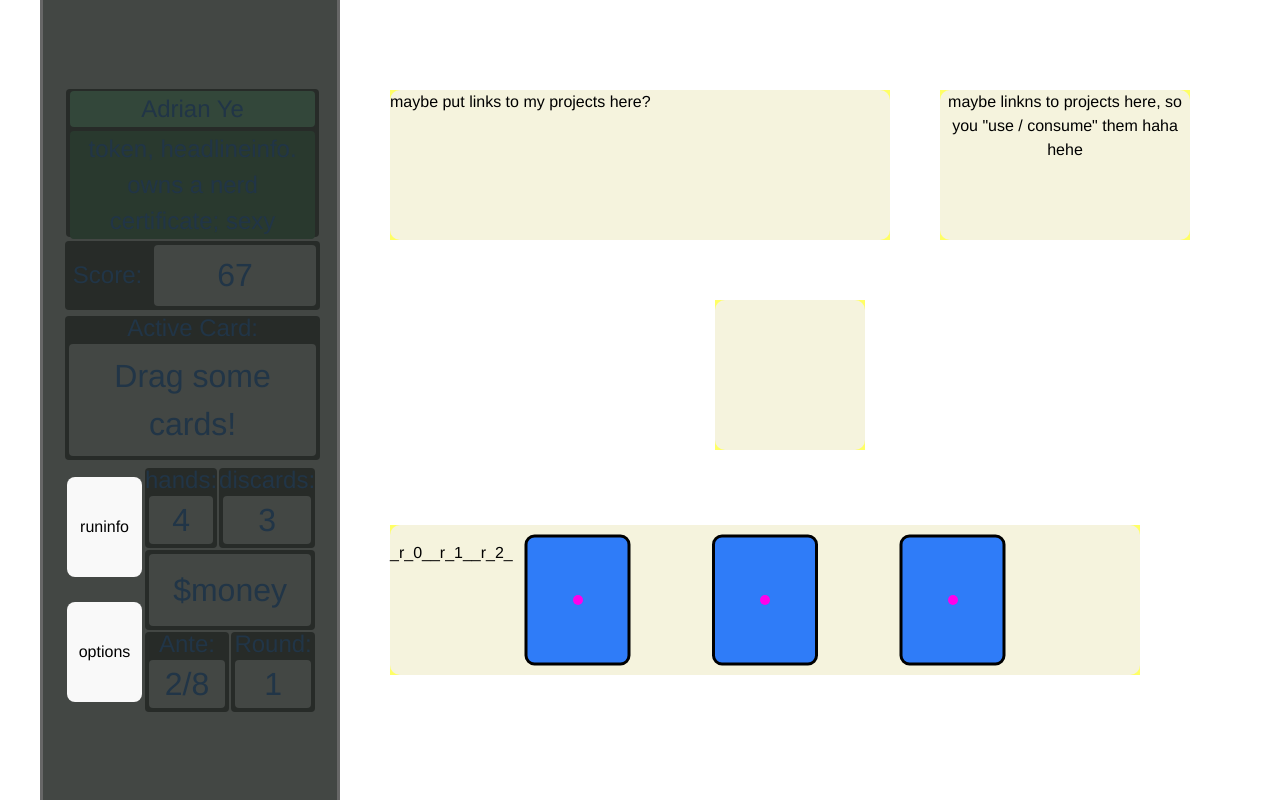
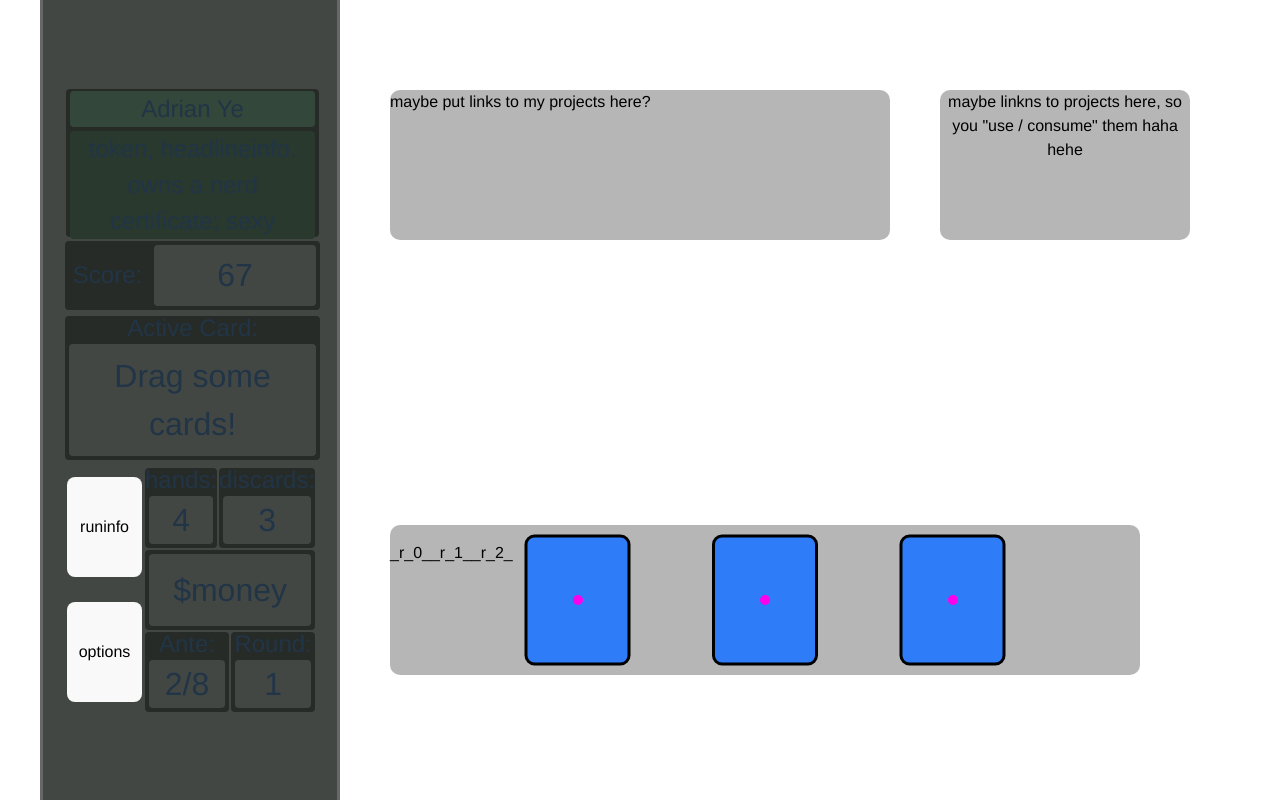
Before and after one commit to a0-ye/aye-site, a React (Vite) app: page / in a window 1280 px wide. Built offline with nearby package versions, Linux system fonts and the light colour scheme; a web font is replaced by a local one.

Commit message:
Zone & Card style updates

```diff
--- a/src/App.tsx
+++ b/src/App.tsx
@@ -7,7 +7,7 @@ import { AboutMeThumbnail } from './assets/CardContent/AboutMe'
 import MotionCard from './assets/components/DraggableCardKit/MotionCard'
 import CardZone from './assets/components/DraggableCardKit/CardZone'
 
-import { DndContext, type DragEndEvent, type UniqueIdentifier } from '@dnd-kit/core'
+import { DndContext, type DragEndEvent, type DragOverEvent, type DragStartEvent, type UniqueIdentifier } from '@dnd-kit/core'
 import { makeCoords, useCardHandler, type CardData, type CardMap, type ZoneData, type ZoneMap } from './assets/components/DraggableCardKit/CardKitFunctions'
 import { motion, rgba, useMotionValue, useSpring } from 'motion/react'
 
@@ -18,7 +18,7 @@ import { animate } from 'motion'
 function App() {
 
   // ======= INIT ==========================================
-  const [activeCard, setActiveCard] = useState<UniqueIdentifier | null>(null) // needs to be here to give props to cards
+  const [activeCard, setActiveCard] = useState<CardData | null>(null) // needs to be here to give props to cards
 
   const c1ID = useId();
   const c2ID = useId();
@@ -44,7 +44,7 @@ function App() {
 
   useEffect(()=>{
     if (activeCard){
-      animate("div",{'--boss-blind-color':colorMap[activeCard]});
+      animate("div",{'--boss-blind-color':colorMap[activeCard.id]});
 
     } else {
       animate("div",{'--boss-blind-color':DEFAULT_COLOR});
@@ -66,7 +66,7 @@ function App() {
                     dimensions:{width:150,height:150}, changeOrigins:() => {}},
   }
 
-  // create State & Managers + load zones
+  // create Card State & Managers + load zones
   const [cardsData, zoneData, moveCard, trySwapOrigins] = useCardHandler(initialCards, initialZones, handZoneID);
 
   // ======== END INIT ==========================================================
@@ -82,15 +82,39 @@ function App() {
 
   },[activeCard])
 
+  const [disableZoneFlag, setDisableZoneFlag] = useState(true)
+  const [draggedCardStartZone, setDraggedCardStartZone] = useState<UniqueIdentifier|null>(null)
+  const handleDragStart = (event:DragStartEvent) => {
+    setDisableZoneFlag(false);
+    setDraggedCardStartZone(event.active.data.current?.origin_zone)
+
+    console.log('drag start:');
+  }
+
+  const handleOnDragOver = (event:DragOverEvent)=>{
+    console.log(
+      // over is the zone, active is the card
+      // draggedCardStartZone,
+      event.over?.id,
+      event.active.id,
+    );
+
+
+
+  }
+
   const handleDragEnd = (event:DragEndEvent) => {
     // over contains the ID of the droppable zone
+    setDisableZoneFlag(true);
+    // console.log(disableUseZone.current);
+
     if(!event.over) return
     const {active, over} = event;
     const cardID = active.id
     const nextZoneID = over.id
     if (cardsData[cardID].zone === nextZoneID) return;
     if (nextZoneID === UseZoneID){
-      setActiveCard(cardID)
+      setActiveCard(cardsData[cardID])
       console.log(cardID, " in UseZone! activeCard: ", activeCard);
     }
     draggedCardPrevZoneID.current = cardsData[cardID].zone
@@ -99,11 +123,12 @@ function App() {
     // console.log("updating card zone for", cardsData[cardID]);
   }
 
+
   function generateCards(): ReactNode {
     return Object.entries(cardsData).map(([id, cardData]) => {
       return (<MotionCard
         key={id}
-        activeCard={activeCard}
+        activeCard={activeCard? activeCard.id : null}
         setActiveCard={setActiveCard}
         cardData={cardData}
         trySwapOrigins={trySwapOrigins}
@@ -115,24 +140,27 @@ function App() {
   return (
     <>
       <div id='leftcol' >
-        <LeftPanel activeCard={activeCard}></LeftPanel>
+        <LeftPanel activeCard={activeCard? activeCard.id : null}></LeftPanel>
       </div>
       <div id='centercol'>
         <div className='CardBounds' style={{}}>
-            <DndContext onDragEnd={handleDragEnd}>
+            <DndContext onDragEnd={handleDragEnd}
+                        onDragStart={handleDragStart}
+                        onDragOver={handleOnDragOver}
+                        >
             {generateCards()}
-            <CardZone zoneData={zoneData[handZoneID]}  >
+            <CardZone zoneData={zoneData[handZoneID]}  draggedCardStartZone={draggedCardStartZone}>
             </CardZone>
 
-            <CardZone zoneData={zoneData[jokerZoneID]}  >
+            <CardZone zoneData={zoneData[jokerZoneID]}  draggedCardStartZone={draggedCardStartZone}>
               maybe put links to my projects here?
             </CardZone>
 
-            <CardZone zoneData={zoneData[consumableZoneID]}  >
+            <CardZone zoneData={zoneData[consumableZoneID]}  draggedCardStartZone={draggedCardStartZone}>
               maybe linkns to projects here, so you "use / consume" them haha hehe
             </CardZone>
 
-            <CardZone zoneData={zoneData[UseZoneID]}  >
+            <CardZone zoneData={zoneData[UseZoneID]}draggedCardStartZone={draggedCardStartZone} disableFlag={disableZoneFlag}  >
 
             </CardZone>
 
--- a/src/assets/components/DraggableCardKit/CardKitFunctions.tsx
+++ b/src/assets/components/DraggableCardKit/CardKitFunctions.tsx
@@ -124,7 +124,7 @@ export function useCardHandler(initialCardData: CardMap, initialZones: ZoneMap,
     }
     // do nothing if the closest origin is it's current origin
     if (cardID == nearest) {return}
-    console.log(`swap[${cardID}]: nearest origin belongs to ${nearest}, compared from point (${point.x},${point.y})`);
+    // console.log(`swap[${cardID}]: nearest origin belongs to ${nearest}, compared from point (${point.x},${point.y})`);
     const c1Origin = cardsData[cardID].origin
     const c2Origin = cardsData[nearest].origin
     setCardsData((prevCardsData) => {
--- a/src/assets/components/DraggableCardKit/CardZone.tsx
+++ b/src/assets/components/DraggableCardKit/CardZone.tsx
@@ -1,11 +1,15 @@
 
-import {motion } from "motion/react"
-import { useEffect, useRef, useState, type CSSProperties, type ReactNode} from "react"
+import {motion, useAnimate } from "motion/react"
+import { useEffect, useRef, useState, type CSSProperties, type ReactNode, type RefObject} from "react"
 import Droppable from "../dnd-kit-wrappers/droppable";
 import { makeCoords, type ZoneData, type coord } from "./CardKitFunctions";
+import type { UniqueIdentifier } from "@dnd-kit/core";
 
 interface ZoneProps{
     zoneData:ZoneData,
+    // disableFlagRef?:RefObject<boolean | undefined>,
+    disableFlag?:boolean
+    draggedCardStartZone: UniqueIdentifier | null;
     style?: CSSProperties;
     children?: ReactNode;
 }
@@ -31,13 +35,15 @@ function calculateAnchors(numCards:number, zoneData:ZoneData): coord[] {
  * Position of where the div lives is based on the ZoneData.position
  */
 export default function CardZone(props: ZoneProps) {
-    const ref = useRef<HTMLDivElement>(null)
+    const [scope, animate] = useAnimate();
     const [currentOrigins, setOrigins] = useState([makeCoords(0,0)])
     const zoneData = props.zoneData;
     const zonePosition = zoneData.position;    // position of the cardzone's top left within the parent div
     const zoneDimensions = zoneData.dimensions;
     const droppableProps = {
-        style: droppableStyle,
+        style: {
+            backgroundColor: props.draggedCardStartZone != zoneData.id ? "#2f00ffff" : undefined,
+        },
         drop_id:zoneData.id,
         zonePosition:{
             x:zonePosition.x,
@@ -72,11 +78,27 @@ export default function CardZone(props: ZoneProps) {
             })
     }
 
+    useEffect(()=>{
+        if (props.disableFlag){
+            animate([
+                [scope.current, zoneVariants.disabled, {duration:0.1}]
+            ])
+        } else {
+            animate([
+                [scope.current, zoneVariants.initial, {duration:0.1}]
+            ])
+        }
+    },[props.disableFlag])
+
+
     // droppable inherently has nothing in it. It flexes to the size of the children,
     // here being whatever width/height our motion.div is
     // Position the Div using Droppable Wrap
     return <Droppable {...droppableProps}>
-                <motion.div className="CardZone" ref={ref} style={{...zoneDimensions, ...zoneStyle,...props.style}}>
+                <motion.div className="CardZone"
+                ref={scope}
+                initial={'initial'}
+                style={{...zoneDimensions, ...zoneStyle,...props.style}}>
                     {debugShowAnchors()}
                     <p style={{zIndex:100, position:'absolute'}}>
                         {zoneData.cards}
@@ -91,17 +113,26 @@ export default function CardZone(props: ZoneProps) {
  * ==============   Styles   ================
  */
 
+const zoneVariants = {
+    initial:{
+        opacity:1,
+    },
+    active:{
+        opacity:1,
+
+    },
+    disabled:{
+        opacity:0,
+    }
+}
+
+
 const zoneStyle: CSSProperties = {
     position:'absolute',
     // width: 400,
     // height: 250,
-    backgroundColor: "#f5f3ddff",
+    backgroundColor: "#29292957",
     color:'black',
     borderRadius: 10,
     display:'flex',
 }
-
-const droppableStyle: CSSProperties = {
-    color:"#2f00ffff",
-    position:'absolute',
-}
--- a/src/assets/components/DraggableCardKit/MotionCard.tsx
+++ b/src/assets/components/DraggableCardKit/MotionCard.tsx
@@ -20,6 +20,10 @@ interface CardProps{
  * Origin can be updated, and is updated via the origin prop.
  *
  *
+ * TODOs
+ *  - make card flip animation
+ *  - make card content fade first, THEN shrink. looks nicer
+ *
  * KNOWN BUG: stuttering when starting a drag for the first time. I believe it has to do with the targetX and targetY still being 0 from
  *              the default cardData origin being 0,0
  *              Once i decouple that logic for initialization, it might be fixed, as well as the onDrag
@@ -27,10 +31,11 @@ interface CardProps{
 export default function MotionCard(props: CardProps) {
     const cardData = props.cardData
     const activeCard = props.activeCard;
-    const [ref, animate] = useAnimate();
+    const [scope, animate] = useAnimate();
     const springConfig = { damping: 8, stiffness: 120, mass: 0.01, restDelta: 0.001 }
 
     const isDragging = useRef(false)
+    const isOpen = useRef(false)
 
     const targetX = useMotionValue(cardData.origin.x);
     const targetY = useMotionValue(cardData.origin.y);
@@ -41,7 +46,7 @@ export default function MotionCard(props: CardProps) {
         if (isDragging.current == false) {
             targetX.set(cardData.origin.x)
             targetY.set(cardData.origin.y)
-            animate(ref.current, makeCoords(cardData.origin.x, cardData.origin.y))
+            animate(scope.current, makeCoords(cardData.origin.x, cardData.origin.y))
         }
     }
 
@@ -50,24 +55,11 @@ export default function MotionCard(props: CardProps) {
         },[cardData.origin.x, cardData.origin.y]
     )
 
-    useEffect(()=>{ // animate to the active/inactive card styles
-        // TODO: Change to Motion Variants pattern
-        if (activeCard != cardData.id){
-            animate(ref.current, cardStyle)
-            animate('.cardContentWrap', {opacity:0})
-        } else {
-            animate(ref.current, openCardStyle)
-            animate('.cardContentWrap', {opacity:1}, {duration: 1})
-
-        }
-
-    }, [activeCard]);
-
     const onDragStartingPoint = useRef({...cardData.origin})
     const onDragStartHandler = ()=>{
         isDragging.current = true;
         onDragStartingPoint.current = {...cardData.origin}
-        console.log(`starting drag from ${onDragStartingPoint.current}`);
+        // console.log(`starting drag from ${onDragStartingPoint.current}`);
 
     }
 
@@ -87,27 +79,50 @@ export default function MotionCard(props: CardProps) {
         returnToOrigin();
     }
 
+    useEffect(()=>{isOpen.current = activeCard == cardData.id;},[activeCard])
+    useEffect(()=>{
+            if (isOpen.current){
+                animate([
+                    [scope.current, cardVariantStyles.open],
+                    ['.cardContentWrap', contentVariants.open]
+                ])
+            } else {
+                animate([
+                    ['.cardContentWrap', contentVariants.initial, {duration:0.1}],
+                    [scope.current, cardVariantStyles.initial,{duration:0.1}],
+                ])
+            }
+        },[isOpen.current]
+    )
+
+
 
     return (
     <motion.div className = "MotionCard"
-                ref={ref}
+                ref={scope}
+
                 drag = { props.activeCard != cardData.id }
                 onDragStart={onDragStartHandler}
                 onDrag={onDragHandler}
                 onDragEnd={onDragEndHandler}
                 style={{
                     x:currentX, y:currentY, // controls the position of the card. Uses currentX and currentY to spring towards targetXY
-                    backgroundColor: props.activeCard == cardData.id ? "#ffffffff": "#2f7cf8",
+                    translateX: '-50%',
+                    translateY: '-50%',
                     ...cardStyle, ...props.style,
+                    backgroundColor: isOpen.current ? "#ffffffff": "#2f7cf8",
                     // originX:cardData.origin.x, originY:cardData.origin.y
                     }}
-                initial={{
-                    translateX: '-50%',
-                    translateY: '-50%'
-                }}
                 >
-            <Draggable style={{pointerEvents: (activeCard == cardData.id ? 'none' : 'auto') }} drag_id={cardData.id}/>
-                <motion.div className={"cardContentWrap"} ref={ref} style={{...cardContentStyle , pointerEvents: (activeCard == cardData.id ? 'auto' : 'none')}}>
+        <Draggable  style={{pointerEvents: (isOpen.current ? 'none' : 'auto') }}
+                    drag_id={cardData.id}
+                    cardData={cardData}
+                    />
+        <motion.div
+        className={"cardContentWrap"}
+        initial={contentVariants.initial}
+        style={{...cardContentStyle , pointerEvents: (isOpen.current ? 'auto' : 'none')}}
+        >
             <p>ID: {cardData.id}</p>
             <p>Zone: {cardData.zone}</p>
             <p>activeCard: {props.activeCard}</p>
@@ -126,10 +141,13 @@ export default function MotionCard(props: CardProps) {
 /**
  * ==============   Styles   ================
  */
+
+
 const cardStyle: CSSProperties = {
     width: 100,
     height: 125,
     zIndex:2,
+
     color:'black',
     borderRadius: 10,
     borderStyle:'solid',
@@ -142,13 +160,27 @@ const cardStyle: CSSProperties = {
     // padding:15 // cant do padding, risks misaligning
 }
 
+const cardContentStyle: CSSProperties = {
 
-const openCardStyle: CSSProperties = {
-    width:500, height:900,
+}
+
+const cardVariantStyles = {
+    initial:{
+        width: 100,
+        height: 125,
+        zIndex:2,
+    },
+    open:   {
+        width:850, height:600,
         zIndex:10,
         opacity:1
     }
+}
 
-const cardContentStyle: CSSProperties = {
-
+const contentVariants = {
+    initial:{opacity:0, duration: 0.5},
+    open:{
+        zIndex:10,
+        opacity:1
     }
+}
--- a/src/assets/components/dnd-kit-wrappers/draggable.tsx
+++ b/src/assets/components/dnd-kit-wrappers/draggable.tsx
@@ -1,8 +1,10 @@
 import { type CSSProperties, type ReactNode } from 'react';
 import {useDraggable, type UniqueIdentifier} from '@dnd-kit/core';
+import type { CardData } from '../DraggableCardKit/CardKitFunctions';
 
 interface draggableProps{
   drag_id: UniqueIdentifier
+  cardData:CardData
   style?: CSSProperties
   children?: ReactNode
 }
@@ -14,6 +16,9 @@ interface draggableProps{
 export default function Draggable(props: draggableProps) {
   const {attributes, listeners, setNodeRef} = useDraggable({
     id: props.drag_id,
+    data:{
+      origin_zone: props.cardData.zone
+    }
   });
 
 
--- a/src/assets/components/dnd-kit-wrappers/droppable.tsx
+++ b/src/assets/components/dnd-kit-wrappers/droppable.tsx
@@ -1,5 +1,7 @@
 import { type CSSProperties, type ReactNode } from 'react';
 import {useDroppable, type UniqueIdentifier} from '@dnd-kit/core';
+import type { CardData } from '../DraggableCardKit/CardKitFunctions';
+import CardZone from '../DraggableCardKit/CardZone';
 
 interface droppableProps {
   drop_id:UniqueIdentifier,
@@ -8,6 +10,7 @@ interface droppableProps {
       y:number,
   }
   zoneDimensions: {width:number, height:number},
+  disableFlag?:boolean,
   style?: CSSProperties,
   children?:ReactNode,
 }
@@ -17,16 +20,19 @@ export default function Droppable(props: droppableProps) {
   const {isOver, setNodeRef} = useDroppable({
     id: props.drop_id,
   });
+
+
    const style: CSSProperties = {
+    position:'absolute',
     left:props.zonePosition.x,
     top:props.zonePosition.y,
-    backgroundColor: isOver ? 'green' : "#ffff65ff",
-
+    backgroundColor: (isOver) ? props.style?.backgroundColor : undefined,
+    borderRadius:10,
   };
 
 
   return (
-    <div className="droppable-wrap" ref={setNodeRef} style={{...props.zoneDimensions, ...style, ...props.style}}>
+    <div className="droppable-wrap" ref={setNodeRef} style={{...props.zoneDimensions, ...style}}>
       {props.children}
     </div>
   );
```
Lines whose indentation alone changed are shown as unchanged.
